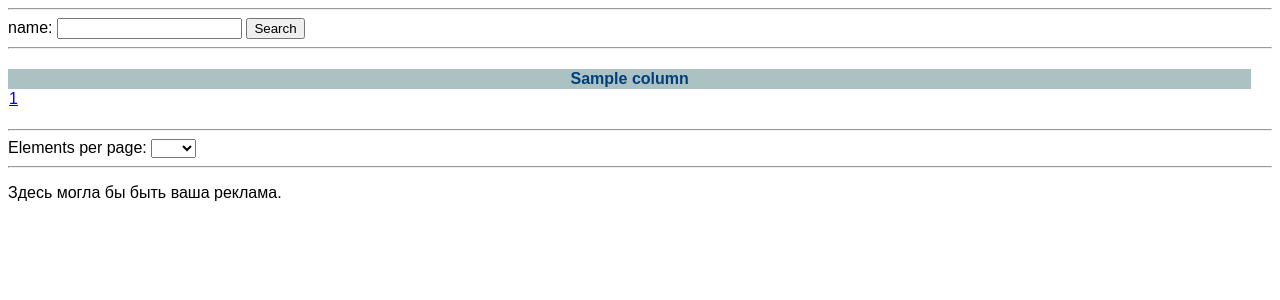
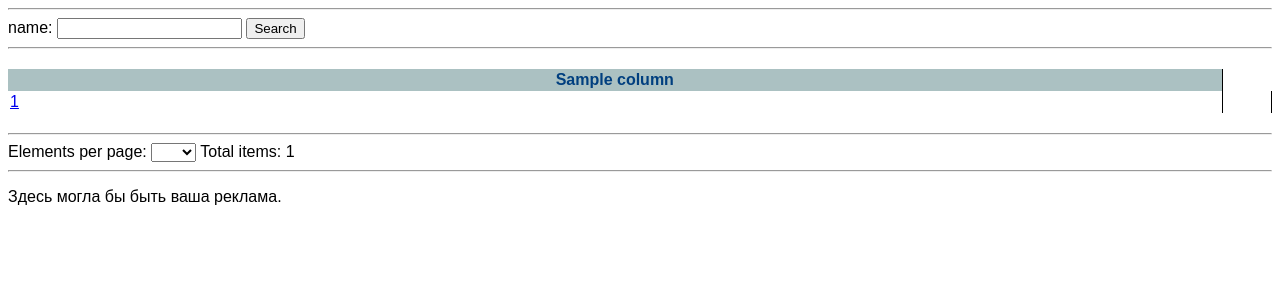
Before and after one commit to sadxussein/flask-aggregator, a Flask app: template src/flask_aggregator/front/templates/view.html in a window 1280 px wide. Shown: the part 118-418 px from the top of the page. Run offline with Flask 3, Linux system fonts and the light colour scheme; the template is opened without the code that fills it: most values are stand-ins (such as "Sample title", 1, 10 or a date in 2020).

Commit message:
added total_items counter to view tables

```diff
--- a/pyproject.toml
+++ b/pyproject.toml
@@ -4,7 +4,7 @@ build-backend = "setuptools.build_meta"
 
 [project]
 name = "flask_aggregator"
-version = "2024.12.05"
+version = "2024.12.06.1"
 authors = [
     { name="krasnoschekovvd", email="krasnoschekovvd@rncb.ru" },
 ]
--- a/src/flask_aggregator/front/app.py
+++ b/src/flask_aggregator/front/app.py
@@ -68,7 +68,8 @@ class FlaskAggregator():
                 filters=filters, title=model_name, page=page,
                 per_page=per_page, total_pages=total_pages,
                 get_pagination_url=get_pagination_url, getattr=getattr,
-                fields=fields, sort_by=sort_by, order=order
+                fields=fields, sort_by=sort_by, order=order,
+                total_items=data_count
             )
 
         @self.__app.route("/ovirt/cluster_list/raw_json")
--- a/src/flask_aggregator/front/static/css/main.css
+++ b/src/flask_aggregator/front/static/css/main.css
@@ -41,10 +41,17 @@ header nav ul li a:active {
     background-color: rgb(171, 193, 194);
     color: #003f7f;
     cursor: pointer;
+    border-right: 1px solid black;
+    padding: 2px;
 }
 
 .display th:hover {
     background-color: aquamarine;
+}
+
+.display td {
+    border-right: 1px solid black;
+    padding: 2px;
 }
 
 .display tr:nth-child(even) {
--- a/src/flask_aggregator/front/templates/view.html
+++ b/src/flask_aggregator/front/templates/view.html
@@ -56,6 +56,8 @@
         <option value="50">50</option>
         <option value="100">100</option>
     </select>
+    <label for="totalItems">Total items:</label>
+    <span id="totalItems">{{ total_items }}</span>
 </div>
 {% endblock %}
 
```
Also changed, not shown: 2 other files.
